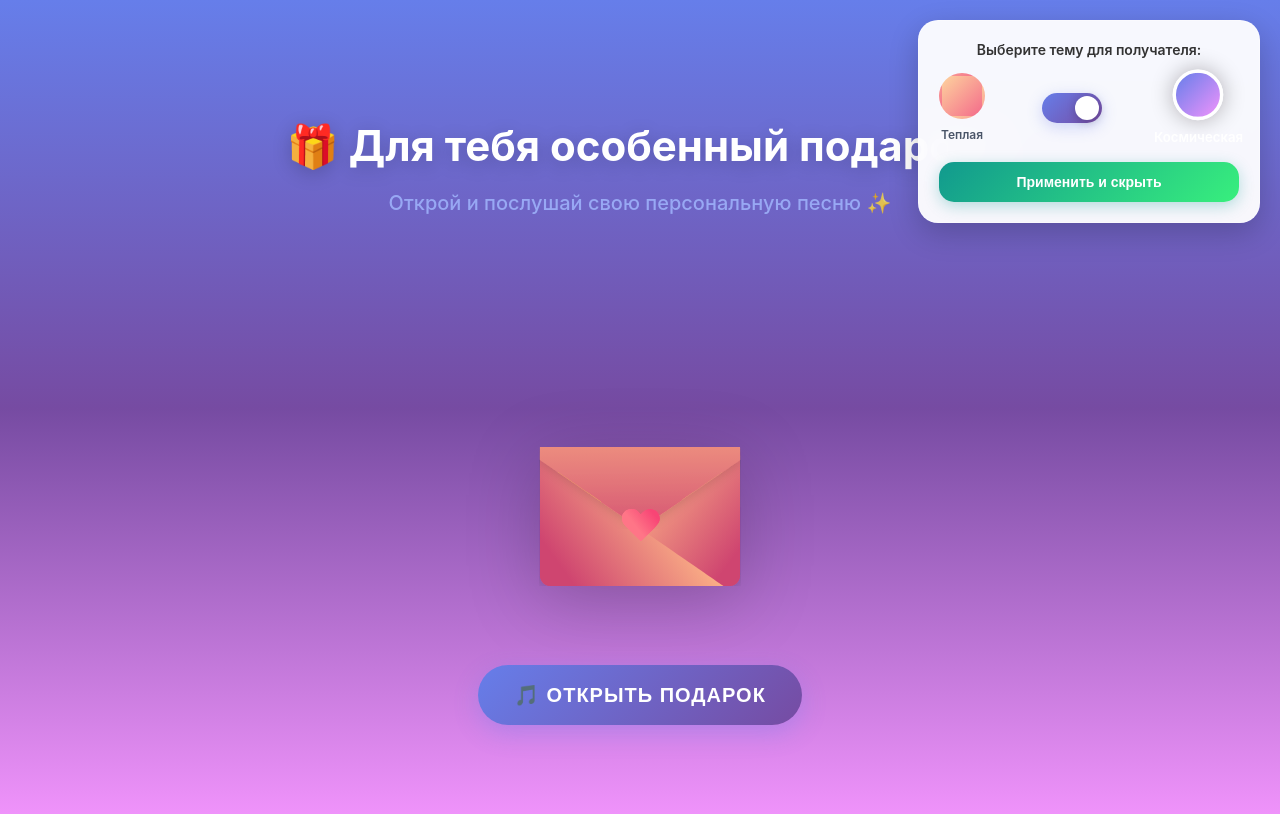
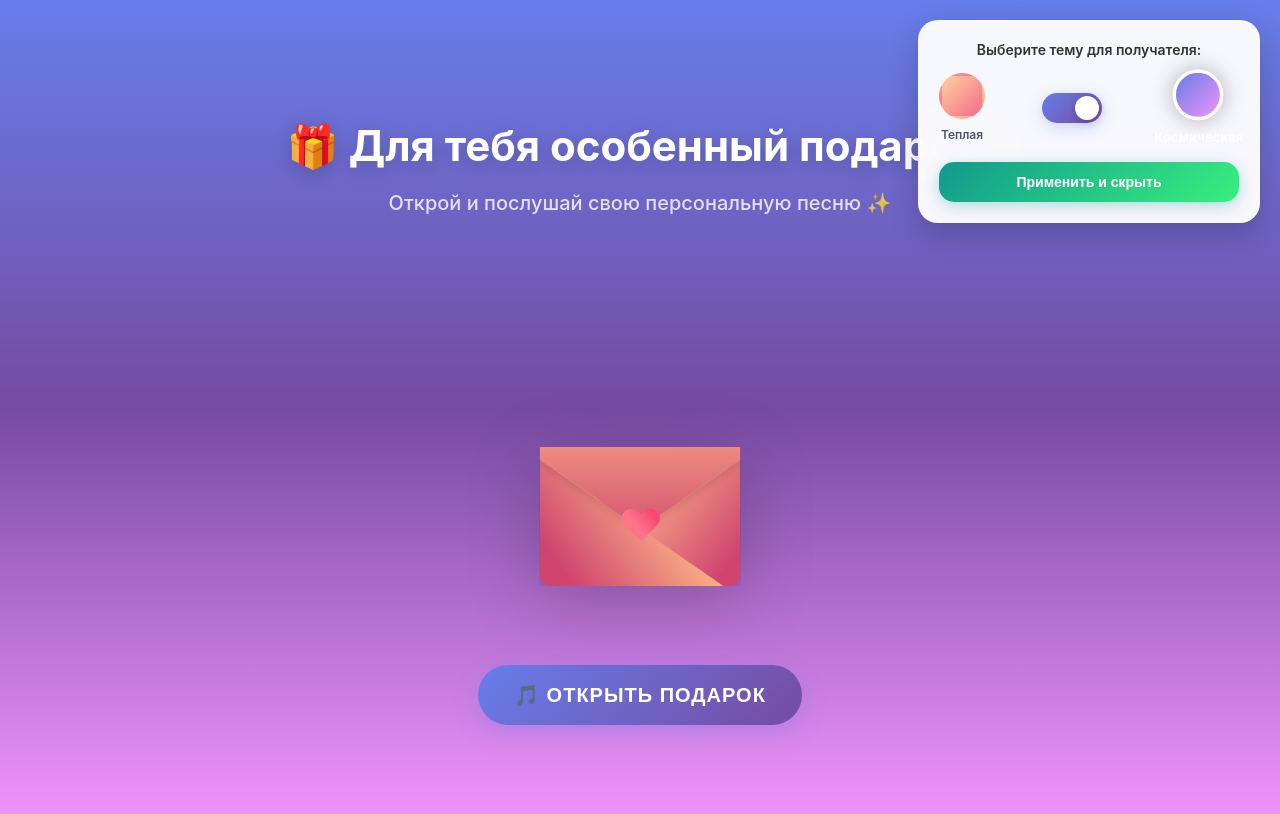
Before and after one commit to Ramzec88/music_mini_app, a website: page gift/index.html in a window 1280 px wide. Both pictures are taken after a click on the label 1071 px from the left and 107 px from the top of the page. Drawn offline with nearby package versions, Linux system fonts and the light colour scheme.

Commit message:
Update styles.css

```diff
--- a/gift/styles.css
+++ b/gift/styles.css
@@ -30,7 +30,7 @@ body.cosmic-theme {
   --secondary-color: #764ba2;
   --text-color: #fff;
   --text-secondary-color: #4A5568; /* rgba(163, 185, 255, 0.8); это фиолетовый оттенок цвета*/
-  --subtitle-color: rgba(163, 185, 255, 0.8); /* НОВАЯ ПЕРЕМЕННАЯ */
+  --subtitle-color: rgba(255, 255, 255, 0.8); /* НОВАЯ ПЕРЕМЕННАЯ */
 
 
   --gradient-bg: linear-gradient(180deg, #667eea 0%, #764ba2 50%, #f093fb 100%);
```
